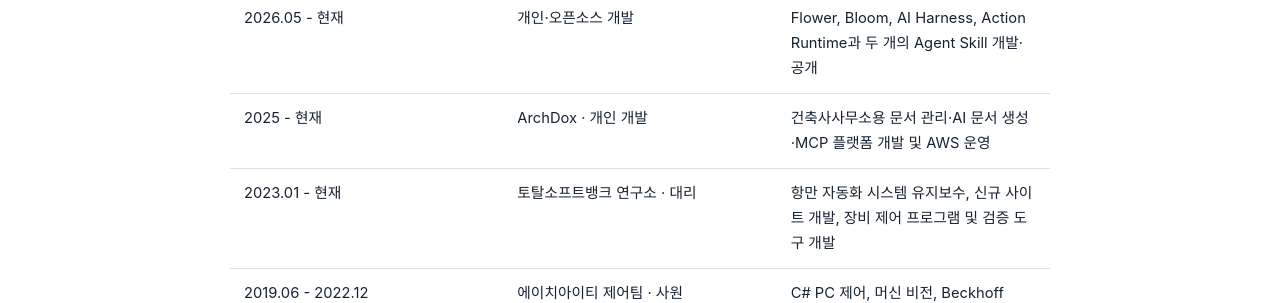
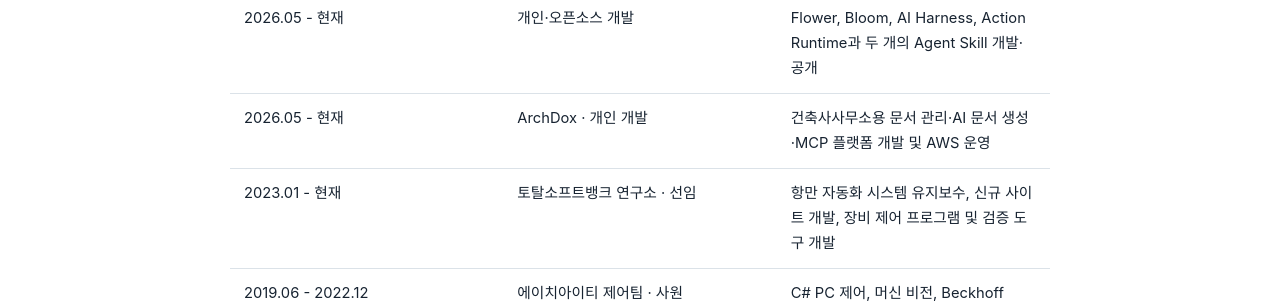
Before and after one commit to parkKevinSB/parkKevinSB.github.io, a Jekyll site: the page built from about.md, in a window 1280 px wide and 900 px high, scrolled down 418 px. Shown: the part 151-454 px from the top of the window. Built offline with Jekyll 4.4.1, drawn with Linux system fonts in a browser that asks for light colours.

Commit message:
ArchDox 기간과 경력 직급 정정

```diff
--- a/about.md
+++ b/about.md
@@ -18,8 +18,8 @@
 | 기간 | 소속 | 담당 |
 |---|---|---|
 | 2026.05 - 현재 | 개인·오픈소스 개발 | Flower, Bloom, AI Harness, Action Runtime과 두 개의 Agent Skill 개발·공개 |
-| 2025 - 현재 | ArchDox · 개인 개발 | 건축사사무소용 문서 관리·AI 문서 생성·MCP 플랫폼 개발 및 AWS 운영 |
-| 2023.01 - 현재 | 토탈소프트뱅크 연구소 · 대리 | 항만 자동화 시스템 유지보수, 신규 사이트 개발, 장비 제어 프로그램 및 검증 도구 개발 |
+| 2026.05 - 현재 | ArchDox · 개인 개발 | 건축사사무소용 문서 관리·AI 문서 생성·MCP 플랫폼 개발 및 AWS 운영 |
+| 2023.01 - 현재 | 토탈소프트뱅크 연구소 · 선임 | 항만 자동화 시스템 유지보수, 신규 사이트 개발, 장비 제어 프로그램 및 검증 도구 개발 |
 | 2019.06 - 2022.12 | 에이치아이티 제어팀 · 사원 | C# PC 제어, 머신 비전, Beckhoff PLC 제어, 장비 개조 및 현장 셋업 |
 | 2016.09 - 2017.03 | 개인 프로젝트 | 주유소 정보 웹·앱 개발 및 데이터베이스 관리 |
 
--- a/index.html
+++ b/index.html
@@ -98,7 +98,7 @@
       </a>
 
       <a class="project-card" href="{{ '/projects/archdox/' | relative_url }}">
-        <p class="project-type">2025 - 현재 · 개인 개발 · AWS 운영</p>
+        <p class="project-type">2026.05 - 현재 · 개인 개발 · AWS 운영</p>
         <h3>ArchDox</h3>
         <p class="card-description">감리 문서·체크리스트 작성, AI 문장 보정, DOCX·PDF 생성, 법령 지식 갱신과 MCP 연결을 제공하는 건축사사무소용 Workflow Platform입니다.</p>
         <p class="card-stack">Java · Spring Boot · Flower · React · AWS</p>
--- a/projects.html
+++ b/projects.html
@@ -55,7 +55,7 @@
       <p class="card-stack">Java · Publish/Subscribe · Spring · Flower Adapter</p>
     </a>
     <a class="project-index-card" href="{{ '/projects/archdox/' | relative_url }}">
-      <p class="project-type">2025 - 현재 · 개인 개발 · AWS 운영</p>
+      <p class="project-type">2026.05 - 현재 · 개인 개발 · AWS 운영</p>
       <h2>ArchDox</h2>
       <p>감리 문서·체크리스트, AI 문장 보정, 문서 생성, 법령 지식 갱신과 MCP 연결을 제공하는 건축사사무소용 Workflow Platform</p>
       <p class="card-stack">Java · Spring Boot · Flower · React · AWS</p>
```
Also changed, not shown: docs/site-content-guide.md (+1 -0 lines), projects/archdox.md (+1 -1 lines).
